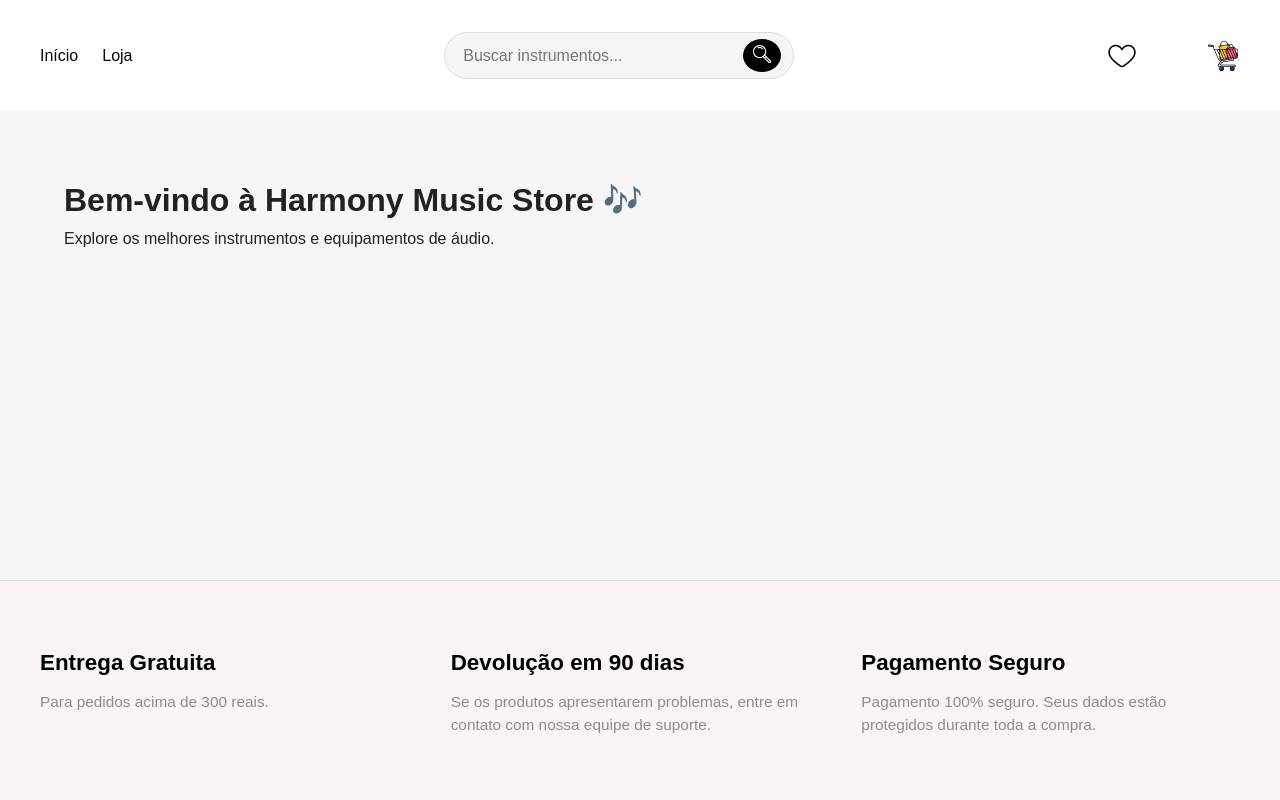
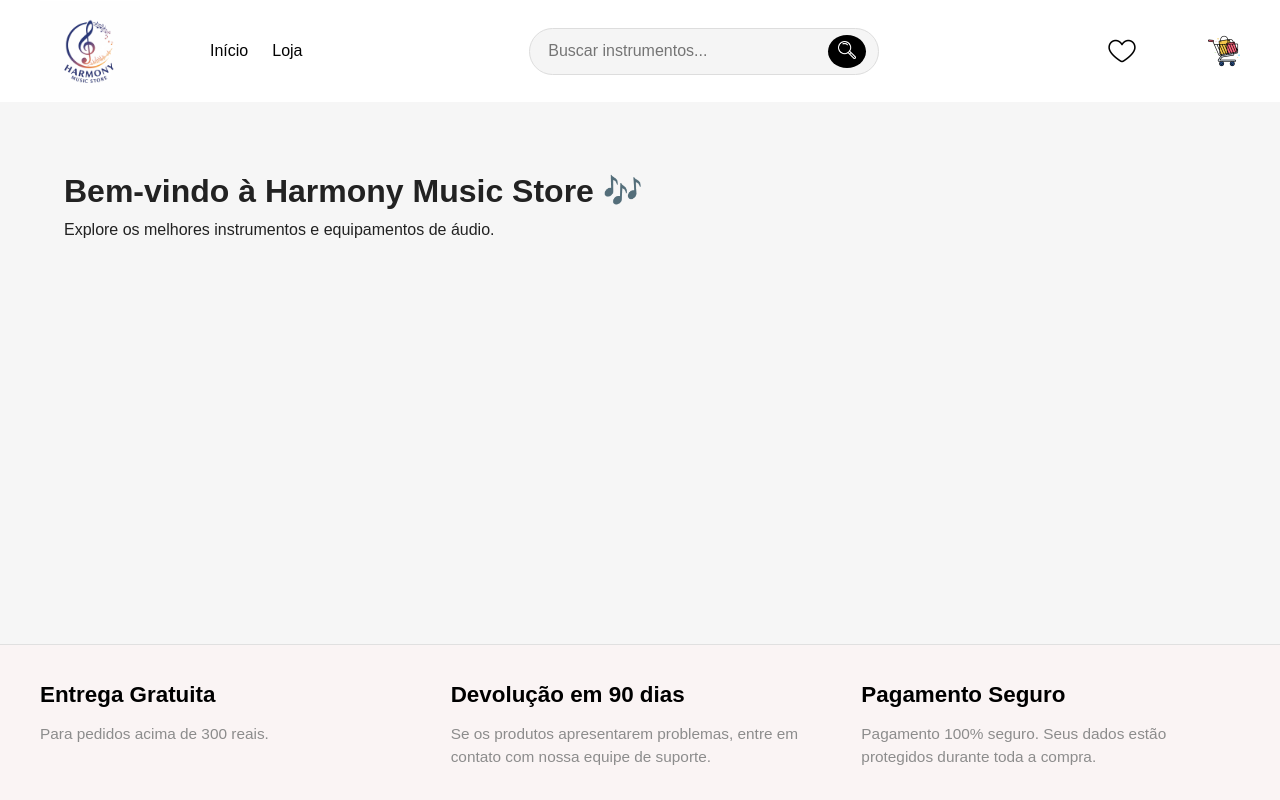
Before and after one commit to lucas-renato/Harmony-Music-Store, a Next.js app in the folder frontend/: page / in a window 1280 px wide. Built offline with nearby package versions, Linux system fonts and the light colour scheme.

Commit message:
Add logo image and update navbar styles for improved layout

```diff
--- a/frontend/src/app/globals.css
+++ b/frontend/src/app/globals.css
@@ -73,7 +73,7 @@ main {
 /* FOOTER */
 footer {
   background-color: #faf4f4; /* Fundo solicitado */
-  padding: 4rem 2rem;
+  padding: 2rem 1rem;
   font-size: 0.95rem;
   border-top: 1px solid #e0e0e0;
 }
@@ -159,3 +159,15 @@ footer {
   width: 18px;
   filter: invert(100%);
 }
+.logo {
+  height: 100px; /* ajuste o tamanho */
+  width: auto;
+  object-fit: contain;
+  cursor: pointer;
+}
+.navbar {
+  height: 70px; /* pode testar: 60, 65, etc */
+  display: flex;
+  align-items: center;
+  justify-content: space-between;
+}
--- a/frontend/src/app/layout.tsx
+++ b/frontend/src/app/layout.tsx
@@ -9,6 +9,8 @@ export default function RootLayout({ children }) {
           <nav className="navbar">
             {/* ESQUERDA - logo e links */}
             <div className="nav-left">
+              <img src="/logohms.jpg" alt="Logo HMS" className="logo" />
+
               <ul>
                 <li>
                   <Link href="/">Início</Link>
```
Also changed, not shown: frontend/public/logohms.jpg (added).
